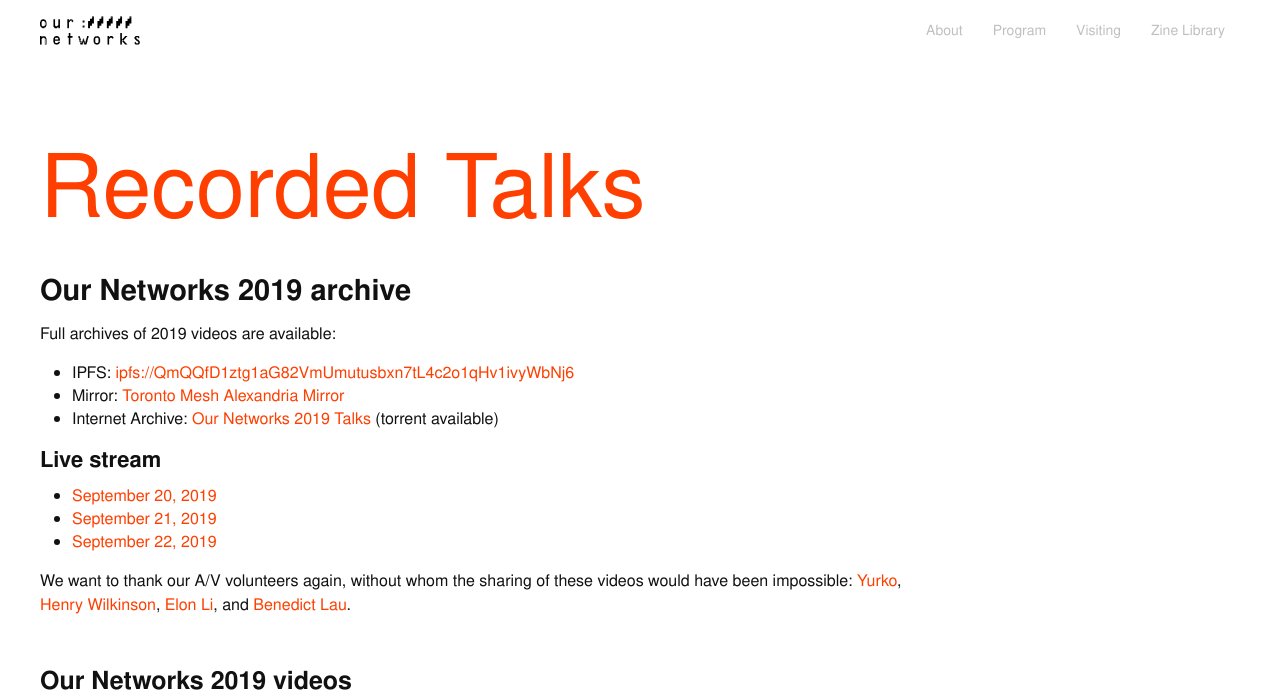
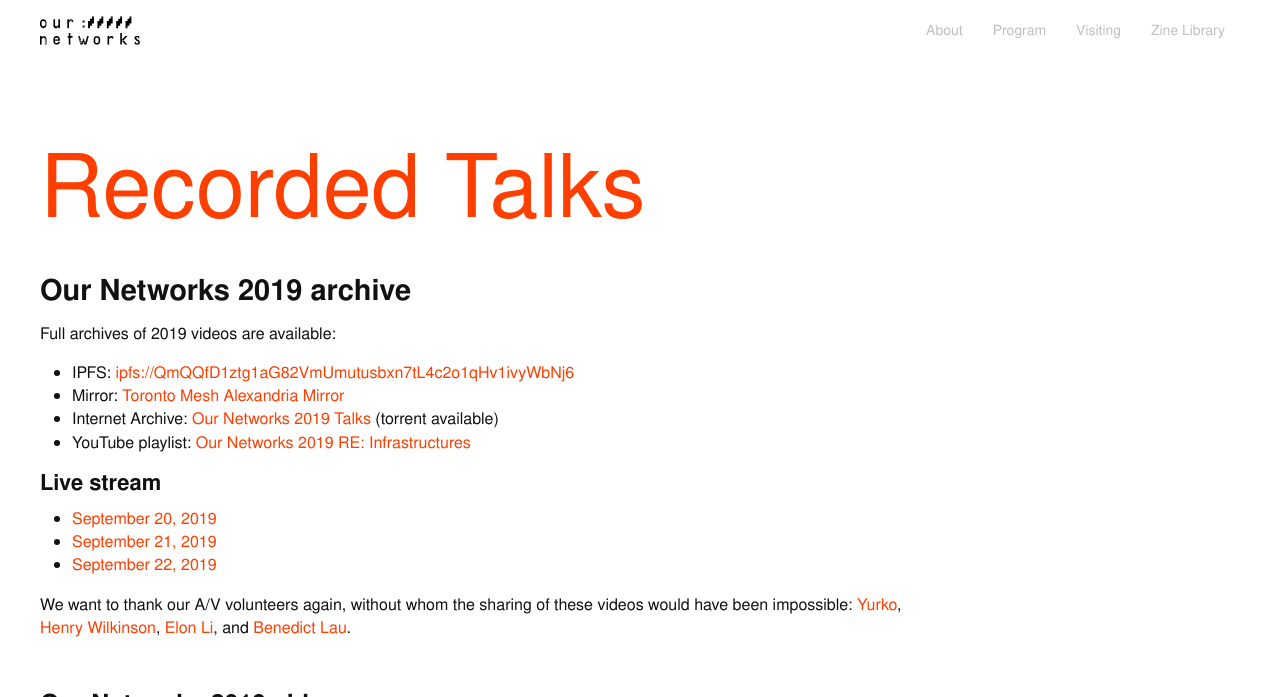
Before and after one commit to ournetworks/ournetworks.ca, a Jekyll site: the page built from recorded-talks.md, in a window 1280 px wide and 900 px high, cut to the strip 0-697 px from the top of the window. Built offline with Jekyll 4.4.1, drawn with Linux system fonts in a browser that asks for light colours.

Commit message:
adding playlist

```diff
--- a/recorded-talks.md
+++ b/recorded-talks.md
@@ -16,6 +16,7 @@
 - IPFS: [ipfs://QmQQfD1ztg1aG82VmUmutusbxn7tL4c2o1qHv1ivyWbNj6]({{ site.ipfs_gateway }}/QmaWc83FvLkyvw8p7Q45prW7HTXAaLgk8jxmkdciokaE1K/)
 - Mirror: [Toronto Mesh Alexandria Mirror](https://alexandria.tomesh.net/ournetworks/2019)
 - Internet Archive: [Our Networks 2019 Talks](https://archive.org/details/ournetworks2019) (torrent available)
+- YouTube playlist: [Our Networks 2019 RE: Infrastructures](https://www.youtube.com/playlist?list=PLx7_J32Ys60cAmBbdDtx1-THpDU4XbtdV)
 
 #### Live stream
 - [September 20, 2019](https://2019.ournetworks.ca/livestream/?m3u8=live-2019-09-20.m3u8)
```
